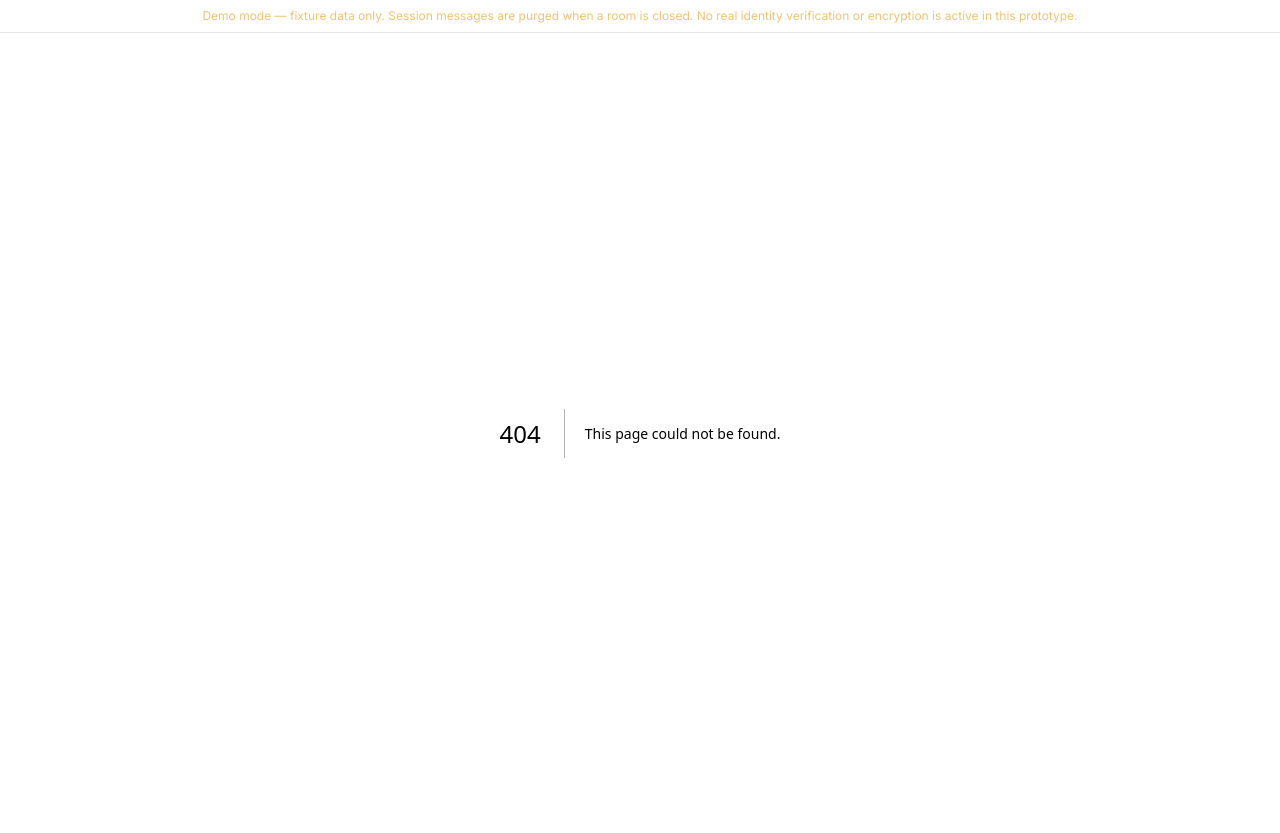
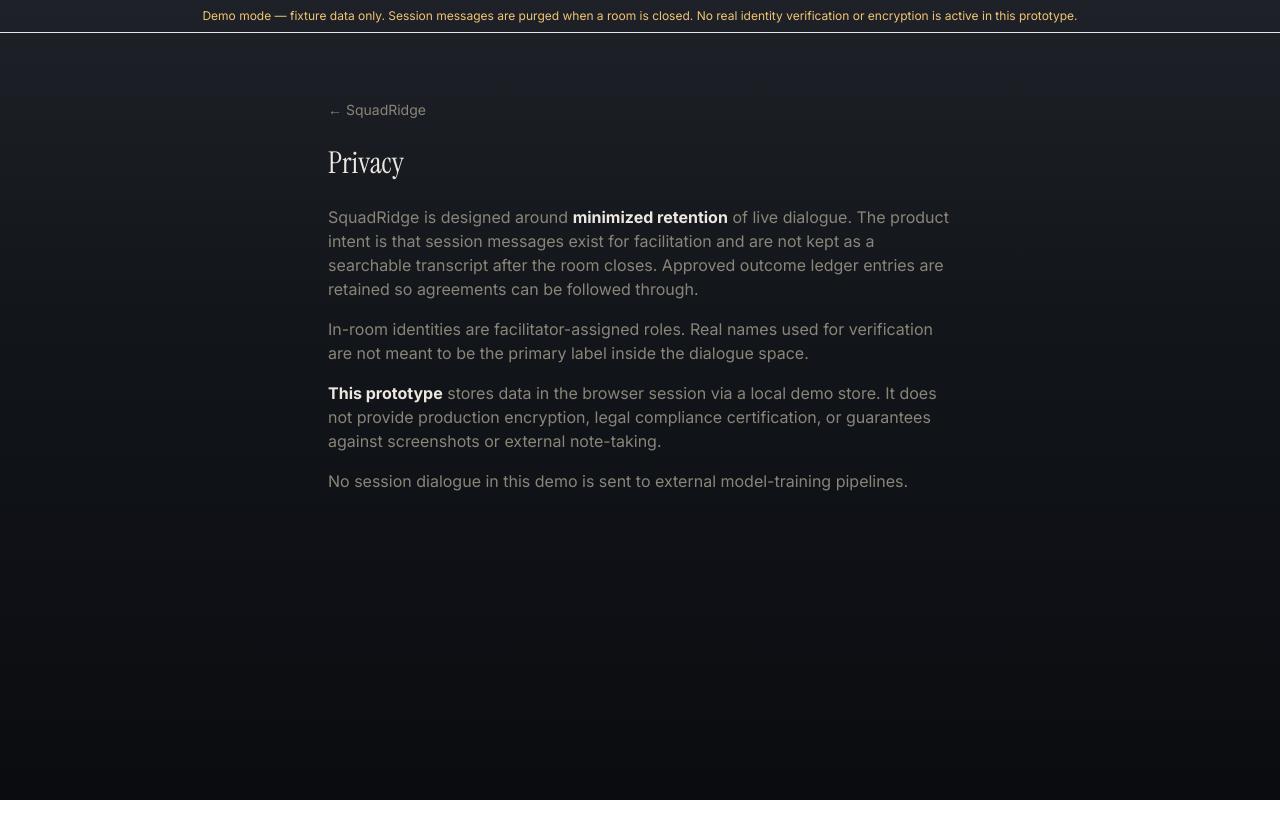
Before and after one commit to brasseaux93-web/SquadRidge, a Next.js app: page /privacy in a window 1280 px wide. Before the commit this address had no page. After the commit the page ends 800 px from the top, so only its background shows below. Built offline with nearby package versions, Linux system fonts and the light colour scheme; a web font is replaced by a local one.

Commit message:
docs: README, privacy/security pages, implementation summary

```diff
--- /dev/null
+++ b/src/app/privacy/page.tsx
@@ -0,0 +1,32 @@
+import Link from "next/link";
+
+export default function PrivacyPage() {
+  return (
+    <div className="container-app max-w-2xl py-16">
+      <Link href="/" className="text-sm text-ink-muted hover:text-accent">
+        ← SquadRidge
+      </Link>
+      <h1 className="mt-6 font-serif text-3xl text-ink">Privacy</h1>
+      <div className="mt-6 space-y-4 text-ink-muted">
+        <p>
+          SquadRidge is designed around <strong className="text-ink">minimized retention</strong> of
+          live dialogue. The product intent is that session messages exist for facilitation and are
+          not kept as a searchable transcript after the room closes. Approved outcome ledger entries
+          are retained so agreements can be followed through.
+        </p>
+        <p>
+          In-room identities are facilitator-assigned roles. Real names used for verification are not
+          meant to be the primary label inside the dialogue space.
+        </p>
+        <p>
+          <strong className="text-ink">This prototype</strong> stores data in the browser session via
+          a local demo store. It does not provide production encryption, legal compliance
+          certification, or guarantees against screenshots or external note-taking.
+        </p>
+        <p>
+          No session dialogue in this demo is sent to external model-training pipelines.
+        </p>
+      </div>
+    </div>
+  );
+}
--- /dev/null
+++ b/src/app/security/page.tsx
@@ -0,0 +1,28 @@
+import Link from "next/link";
+
+export default function SecurityPage() {
+  return (
+    <div className="container-app max-w-2xl py-16">
+      <Link href="/" className="text-sm text-ink-muted hover:text-accent">
+        ← SquadRidge
+      </Link>
+      <h1 className="mt-6 font-serif text-3xl text-ink">Security overview</h1>
+      <div className="mt-6 space-y-4 text-ink-muted">
+        <p>
+          The marketing source describes encrypted live-room communication and minimized retention.
+          Those are product goals for a production deployment.
+        </p>
+        <p>
+          <strong className="text-ink">This repository is a prototype.</strong> It uses local
+          fixtures and an in-memory store. It does not implement transport encryption beyond normal
+          HTTPS hosting, server-side key management, formal access auditing, or third-party security
+          certifications.
+        </p>
+        <p>
+          Role boundaries are modeled in the UI and domain types so a future backend can enforce them
+          with real authorization. Until then, treat all data as non-sensitive demo content.
+        </p>
+      </div>
+    </div>
+  );
+}
```
Also changed, not shown: next-env.d.ts (added), 3 other files (tests, documents, lock files or other folders).
